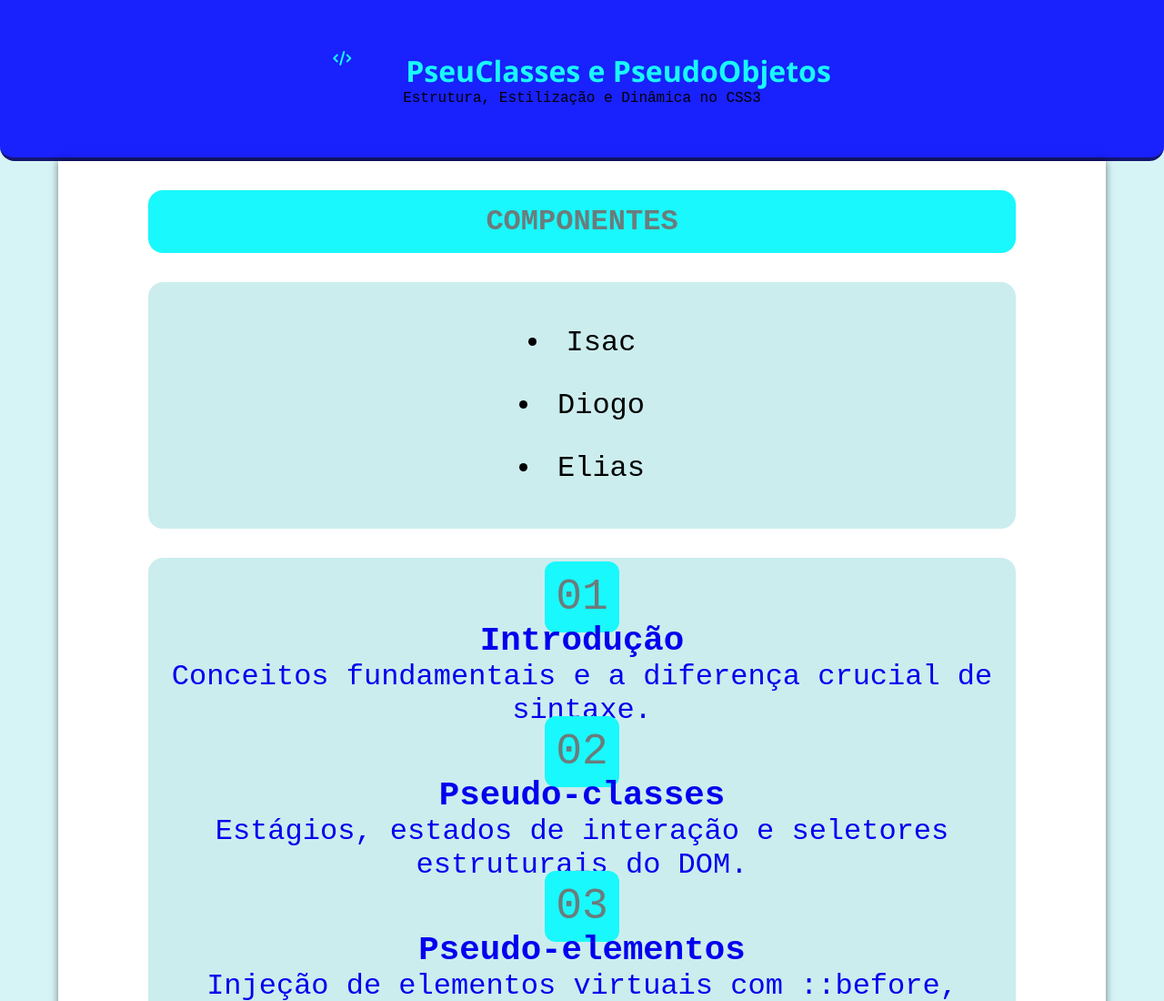
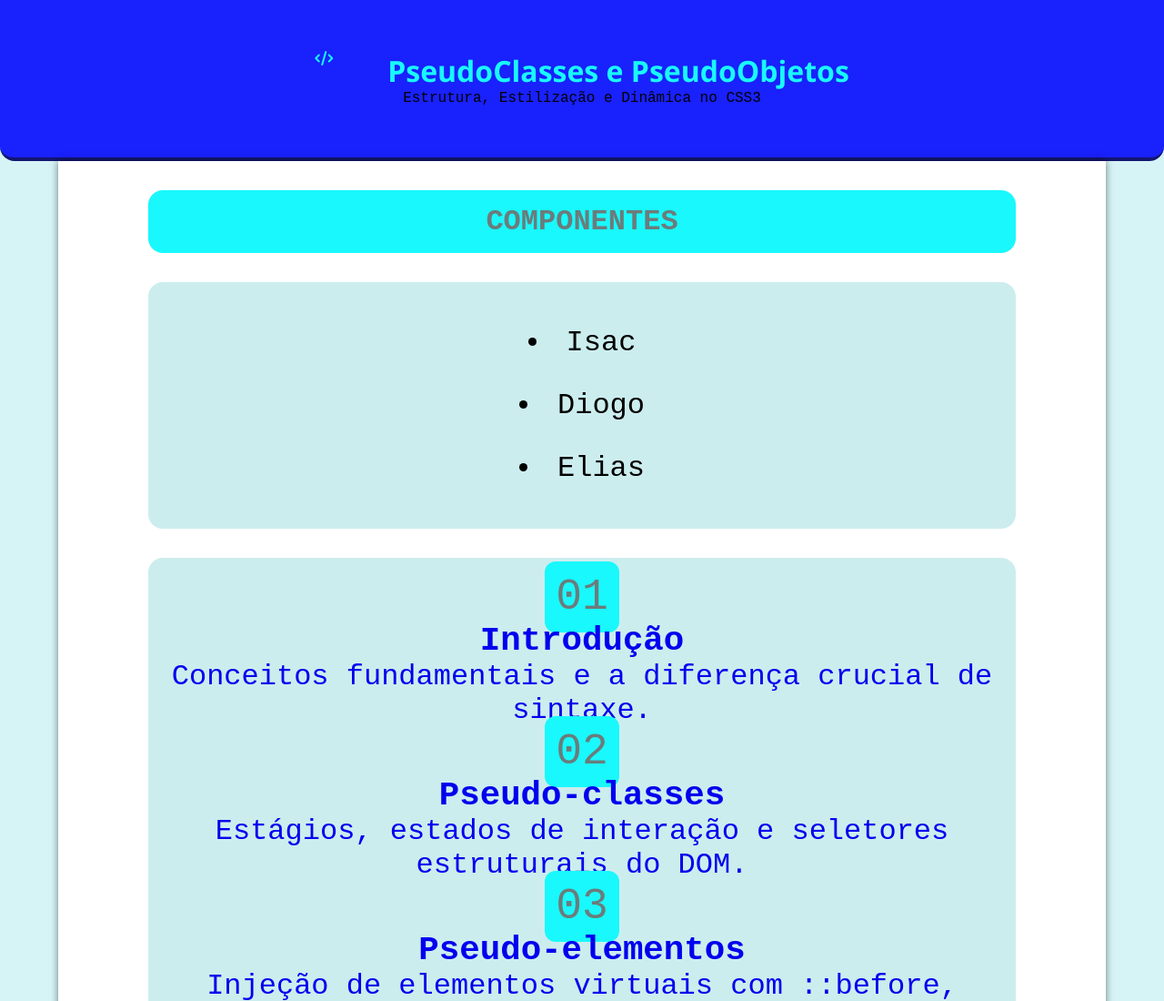
Before and after one commit to IsacDoNascimento/Trabalho-IPW---Pseudo-Classes-e-Objetos, a plain HTML site: page index.html in a window 1280 px wide. Shown: the top 1100 px of the page at 91% size. Drawn offline with Linux system fonts and the light colour scheme.

Commit message:
Pseudokkk

```diff
--- a/index.html
+++ b/index.html
@@ -10,7 +10,7 @@
 <body>
     <header>
         <div class="flex-line"><div class="flex-collumn"><i class="fa-solid fa-code" id="icon-code" style="width: 3em; height: auto; color: var(--cor-2);"></i></div><div class="flex-collumn">
-            <h1 style="margin-left: 1em; color: var(--cor-2); font-weight: 900; font-family: 'Segoe UI', Tahoma, Geneva, Verdana, sans-serif;">PseuClasses e PseudoObjetos</h1>
+            <h1 style="margin-left: 1em; color: var(--cor-2); font-weight: 900; font-family: 'Segoe UI', Tahoma, Geneva, Verdana, sans-serif;">PseudoClasses e PseudoObjetos</h1>
         </div></div>
         <div class="flex-line">
             <div class="flex-collumn">
```
